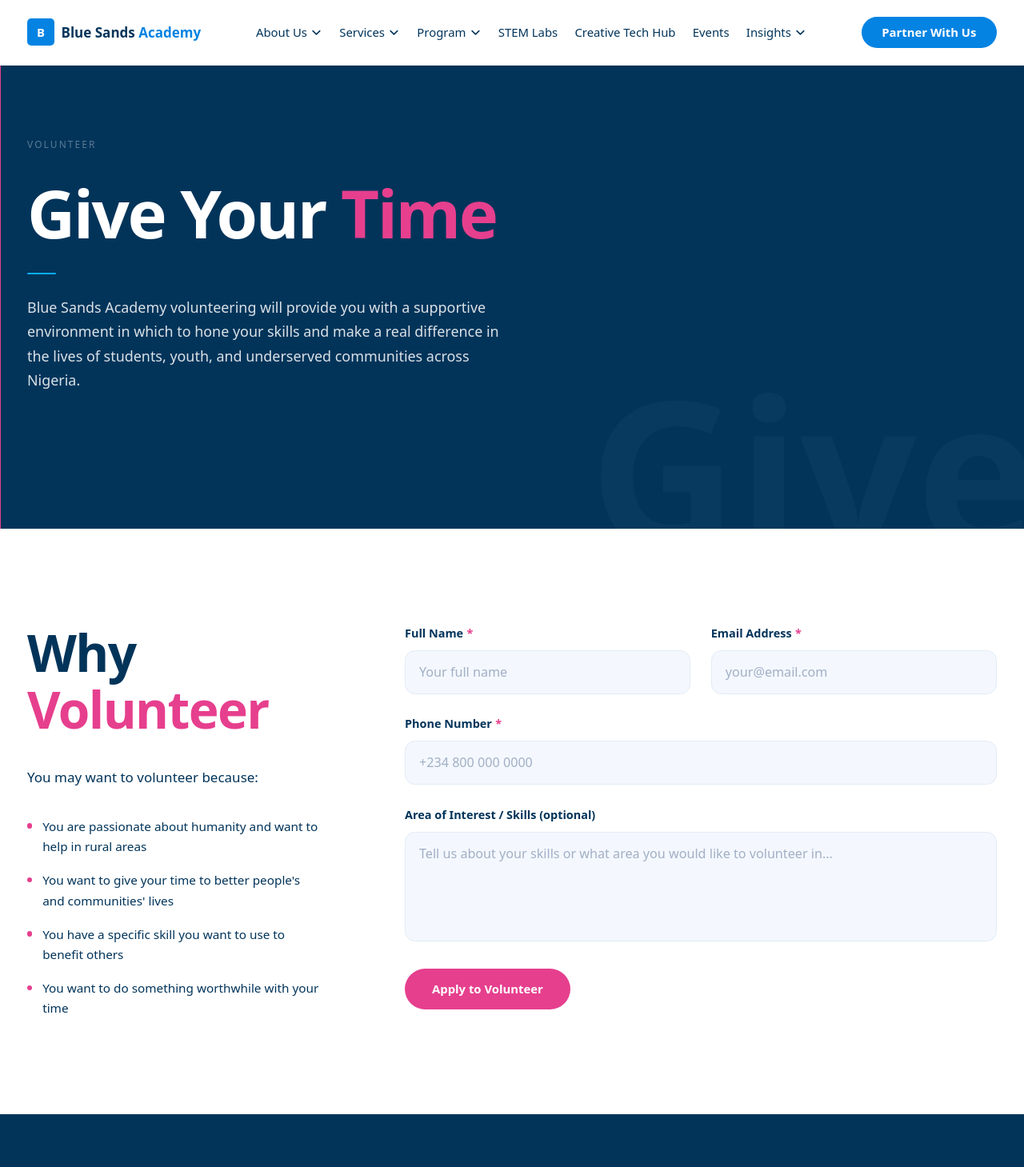
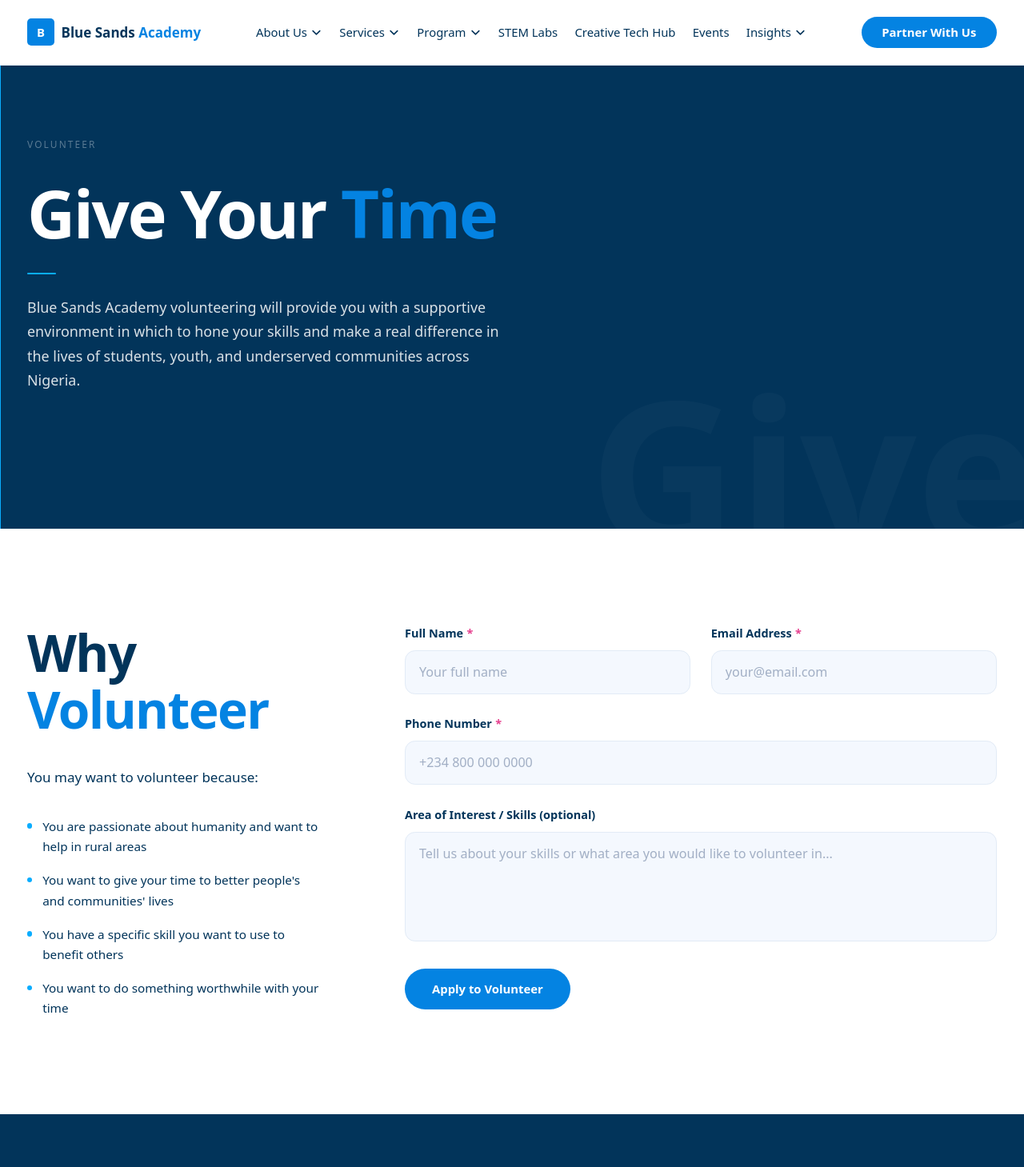
Before and after one commit to bluesandsacademy/BSA_Web-2.0, a Next.js app: page /volunteer in a window 1280 px wide. Shown: the top 1459 px of the page at 80% size. Built offline with nearby package versions, Linux system fonts and the light colour scheme; a web font is replaced by a local one.

Commit message:
Demote pink to primary/accent in Contact and Volunteer pages, keep required-field/error-alert pink

```diff
--- a/components/contact/ContactPage.js
+++ b/components/contact/ContactPage.js
@@ -55,7 +55,7 @@
     <>
       {/* Hero */}
       <section className="relative bg-secondary overflow-hidden py-28 lg:py-40">
-        <div className="absolute left-0 top-0 bottom-0 w-px bg-pink z-10" aria-hidden="true" />
+        <div className="absolute left-0 top-0 bottom-0 w-px bg-accent z-10" aria-hidden="true" />
         <div
           className="absolute select-none pointer-events-none font-display font-bold text-white leading-none"
           style={{ fontSize: "clamp(10rem, 20vw, 18rem)", opacity: 0.025, right: "-1rem", bottom: "-2rem", lineHeight: 0.85 }}
@@ -71,9 +71,9 @@
             className="font-display font-bold text-white max-w-2xl"
             style={{ fontSize: "clamp(3rem, 6.5vw, 6rem)", lineHeight: 1.0, letterSpacing: "-0.03em" }}
           >
-            Partner <span className="text-pink">With Us</span>
+            Partner <span className="text-primary">With Us</span>
           </h1>
-          <div className="rounded-full bg-pink mt-8" style={{ width: 36, height: 2 }} aria-hidden="true" />
+          <div className="rounded-full bg-accent mt-8" style={{ width: 36, height: 2 }} aria-hidden="true" />
           <p className="font-body text-white/85 mt-6 max-w-xl" style={{ fontSize: "clamp(1rem, 1.4vw, 1.1rem)", lineHeight: 1.7 }}>
             Whether you are a government agency, corporate organisation, NGO, or
             individual investor, we would love to hear from you. Tell us how you
@@ -90,7 +90,7 @@
             {/* Left — contact info */}
             <div>
               <h2 className="section-title mb-8">
-                Get in <span className="text-pink">Touch</span>
+                Get in <span className="text-primary">Touch</span>
               </h2>
               <p className="font-body text-secondary leading-relaxed mb-12" style={{ fontSize: "clamp(1rem, 1.3vw, 1.1rem)", lineHeight: 1.75 }}>
                 We are always open to conversations about partnerships,
@@ -116,7 +116,7 @@
             {/* Right — form */}
             <div>
               {status === "success" ? (
-                <div className="border-t-2 border-pink pt-10">
+                <div className="border-t-2 border-accent pt-10">
                   <h3 className="font-display font-bold text-secondary mb-4" style={{ fontSize: "clamp(1.5rem, 2.5vw, 2rem)", letterSpacing: "-0.02em" }}>
                     Message received.
                   </h3>
@@ -207,7 +207,7 @@
                   <button
                     type="submit"
                     disabled={status === "loading"}
-                    className="inline-flex items-center justify-center gap-3 px-8 py-3.5 rounded-full bg-pink text-white font-body font-bold text-sm transition-opacity hover:opacity-90 focus-visible:ring-2 focus-visible:ring-pink focus-visible:ring-offset-2 disabled:opacity-60"
+                    className="inline-flex items-center justify-center gap-3 px-8 py-3.5 rounded-full bg-primary text-white font-body font-bold text-sm transition-opacity hover:opacity-90 focus-visible:ring-2 focus-visible:ring-primary focus-visible:ring-offset-2 disabled:opacity-60"
                   >
                     {status === "loading" ? (
                       <>
--- a/components/volunteer/VolunteerPage.js
+++ b/components/volunteer/VolunteerPage.js
@@ -44,7 +44,7 @@
     <>
       {/* Hero */}
       <section className="relative bg-secondary overflow-hidden py-28 lg:py-40">
-        <div className="absolute left-0 top-0 bottom-0 w-px bg-pink z-10" aria-hidden="true" />
+        <div className="absolute left-0 top-0 bottom-0 w-px bg-accent z-10" aria-hidden="true" />
         <div
           className="absolute select-none pointer-events-none font-display font-bold text-white leading-none"
           style={{ fontSize: "clamp(10rem, 20vw, 18rem)", opacity: 0.025, right: "-1rem", bottom: "-2rem", lineHeight: 0.85 }}
@@ -60,7 +60,7 @@
             className="font-display font-bold text-white max-w-2xl"
             style={{ fontSize: "clamp(3rem, 6.5vw, 6rem)", lineHeight: 1.0, letterSpacing: "-0.03em" }}
           >
-            Give Your <span className="text-pink">Time</span>
+            Give Your <span className="text-primary">Time</span>
           </h1>
           <div className="rounded-full bg-accent mt-8" style={{ width: 36, height: 2 }} aria-hidden="true" />
           <p className="font-body text-white/85 mt-6 max-w-xl" style={{ fontSize: "clamp(1rem, 1.4vw, 1.1rem)", lineHeight: 1.7 }}>
@@ -79,7 +79,7 @@
             {/* Left */}
             <div>
               <h2 className="section-title mb-8">
-                Why <span className="text-pink">Volunteer</span>
+                Why <span className="text-primary">Volunteer</span>
               </h2>
               <p className="font-body text-secondary leading-relaxed mb-8" style={{ fontSize: "clamp(1rem, 1.3vw, 1.1rem)", lineHeight: 1.75 }}>
                 You may want to volunteer because:
@@ -91,7 +91,7 @@
                     className="flex items-start gap-3 font-body text-secondary"
                     style={{ fontSize: "clamp(0.9rem, 1.1vw, 1rem)", lineHeight: 1.65 }}
                   >
-                    <span className="w-1.5 h-1.5 rounded-full bg-pink shrink-0 mt-2" aria-hidden="true" />
+                    <span className="w-1.5 h-1.5 rounded-full bg-accent shrink-0 mt-2" aria-hidden="true" />
                     {r}
                   </li>
                 ))}
@@ -101,7 +101,7 @@
             {/* Right — form */}
             <div>
               {status === "success" ? (
-                <div className="border-t-2 border-pink pt-10">
+                <div className="border-t-2 border-accent pt-10">
                   <h3 className="font-display font-bold text-secondary mb-4" style={{ fontSize: "clamp(1.5rem, 2.5vw, 2rem)", letterSpacing: "-0.02em" }}>
                     Application received.
                   </h3>
@@ -156,7 +156,7 @@
                   <button
                     type="submit"
                     disabled={status === "loading"}
-                    className="inline-flex items-center justify-center gap-3 px-8 py-3.5 rounded-full bg-pink text-white font-body font-bold text-sm transition-opacity hover:opacity-90 focus-visible:ring-2 focus-visible:ring-pink focus-visible:ring-offset-2 disabled:opacity-60"
+                    className="inline-flex items-center justify-center gap-3 px-8 py-3.5 rounded-full bg-primary text-white font-body font-bold text-sm transition-opacity hover:opacity-90 focus-visible:ring-2 focus-visible:ring-primary focus-visible:ring-offset-2 disabled:opacity-60"
                   >
                     {status === "loading" ? (
                       <>
```
